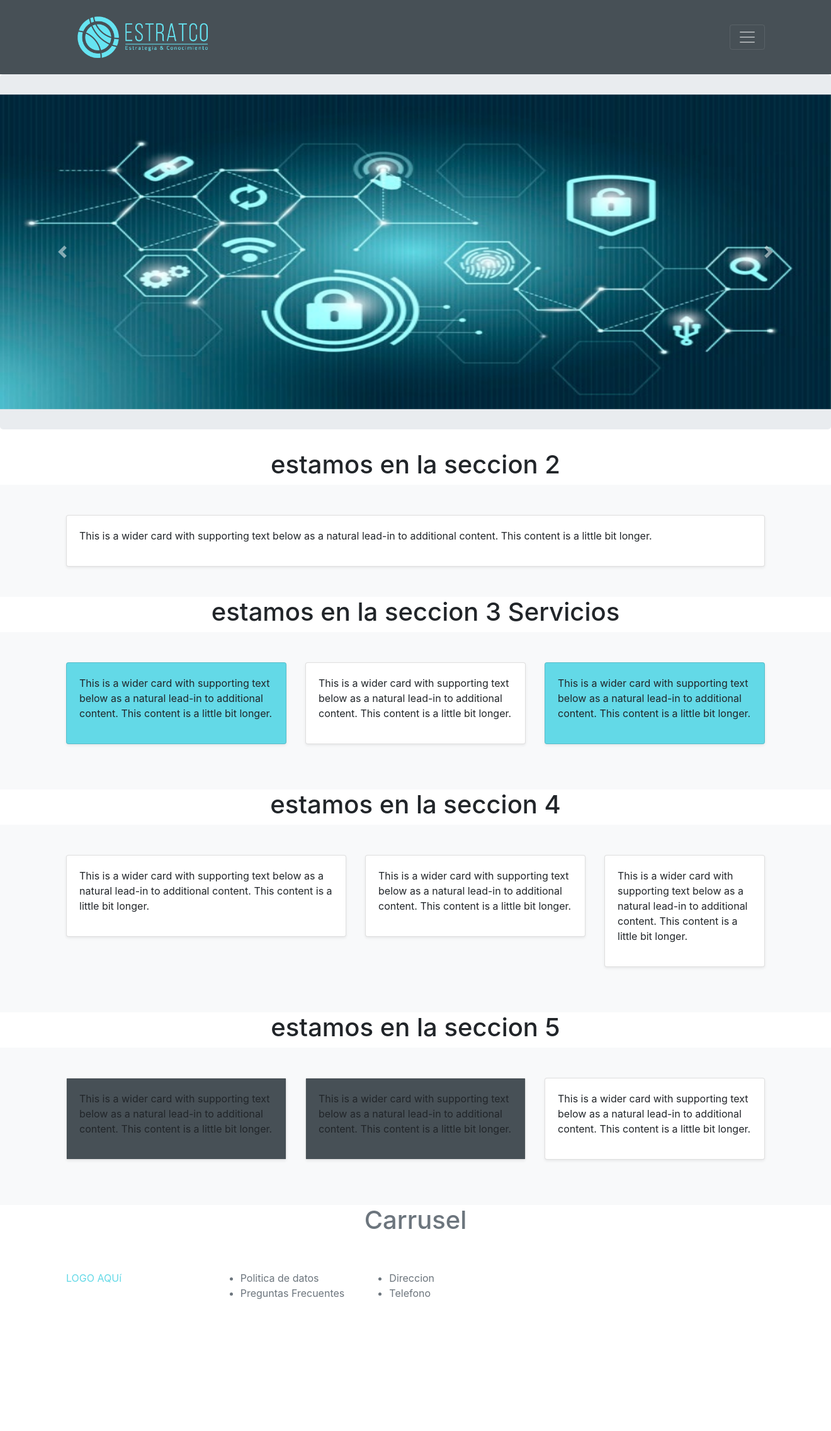
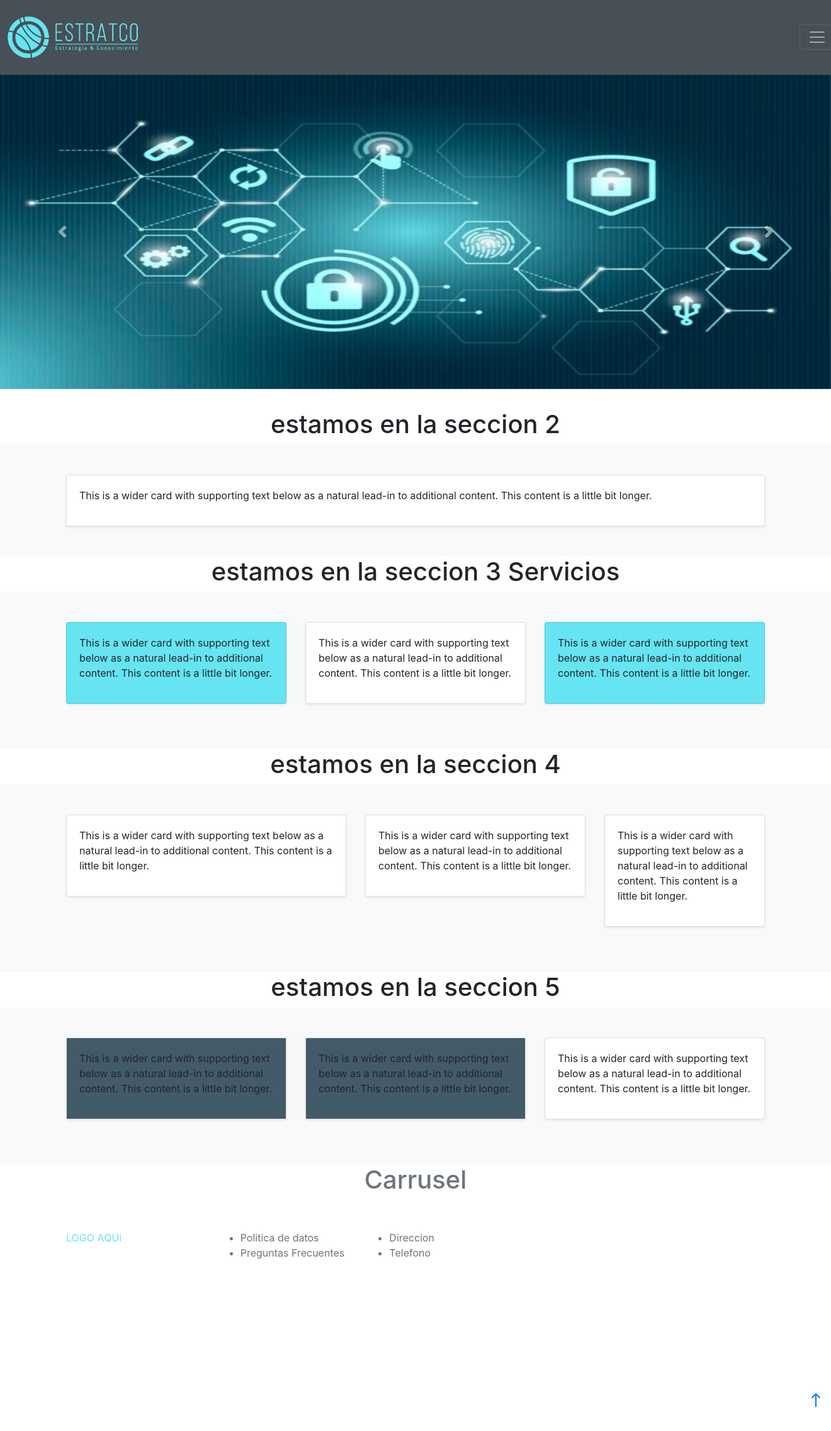
Before and after one commit to JJGuaca/EstratcoProyecto, a PHP site: page / in a window 1320 px wide. Shown: the top 2273 px of the page at 63% size. After the commit the page ends 2235 px from the top, so only its background shows below. Run offline with PHP 8.4, Linux system fonts and the light colour scheme; grey boxes are pictures that could not be loaded.

Commit message:
Ajustes
ADecuacion de entorno

```diff
--- a/css/propios.css
+++ b/css/propios.css
@@ -2,11 +2,14 @@
 	background-color: #475056;
 }
 .bg-dark2{
-	background-color: #63d9e7;
+	background-color: #66e4f2;
+}
+.bg-dark3{
+	background-color: #435a69;
 }
 
 .colorAgua{
-	color: #63d9e7;
+	color: #66e4f2;
 }
 .imgSlider{
 	height: 500px;
--- a/index.html
+++ b/index.html
@@ -9,10 +9,10 @@
 <body>
 	<nav class="navbar navbar-dark bg-dark1 sticky-top">
 		<div class="container">
-			<a href="#" class="navbar-brand d-flex align-items-center p-3">
+			<a href="#" class="navbar-brand d-flex align-items-center p-3" style="position: relative;right: 10%">
 				<img src="img/logo-home-estratco.png" alt="LOGO ESTRATCO">
 			</a>
-			<button class="navbar-toggler" type="button" data-toggle="collapse" data-target="#navbarHeader" aria-controls="navbarHeader" aria-expanded="false" aria-label="Toggle navigation">
+			<button class="navbar-toggler" type="button" data-toggle="collapse" data-target="#navbarHeader" aria-controls="navbarHeader" aria-expanded="false" aria-label="Toggle navigation" style="position: relative; left: 10%;">
 				<span class="navbar-toggler-icon"></span>
 			</button>
 			<div class="navbar-collapse collapse bg-dark1" id="navbarHeader">
@@ -34,7 +34,7 @@
 
 	<main role="main">
 
-		<section class="jumbotron text-center" style="padding-top: 1rem; padding: 2rem 0rem;" id="secc1">
+		<section id="secc1" class="jumbotron text-center" style="padding-top: 1rem; padding: 0rem 0rem;" >
 			<div id="carouselExampleControls" class="carousel slide" data-ride="carousel">
 				<div class="carousel-inner">
 					<div class="carousel-item active">
@@ -124,7 +124,6 @@
 				</div>
 			</div>
 		</section>
-
 		<section id="secc4">
 			<h1 class="text-center">estamos en la seccion 4</h1>
 			<div class="album py-5 bg-light">
@@ -178,7 +177,7 @@
 					<div class="row">
 						<div class="col-md-4">
 							<div class="card mb-4 shadow-sm">
-								<div class="card-body bg-dark1">
+								<div class="card-body bg-dark3">
 									<p class="card-text">This is a wider card with supporting text below as a natural lead-in to additional content. This content is a little bit longer.</p>
 									<div class="d-flex justify-content-between align-items-center">
 
@@ -189,7 +188,7 @@
 						</div>
 						<div class="col-md-4">
 							<div class="card mb-4 shadow-sm">
-								<div class="card-body bg-dark1">
+								<div class="card-body bg-dark3">
 									<p class="card-text">This is a wider card with supporting text below as a natural lead-in to additional content. This content is a little bit longer.</p>
 									<div class="d-flex justify-content-between align-items-center">
 
```
